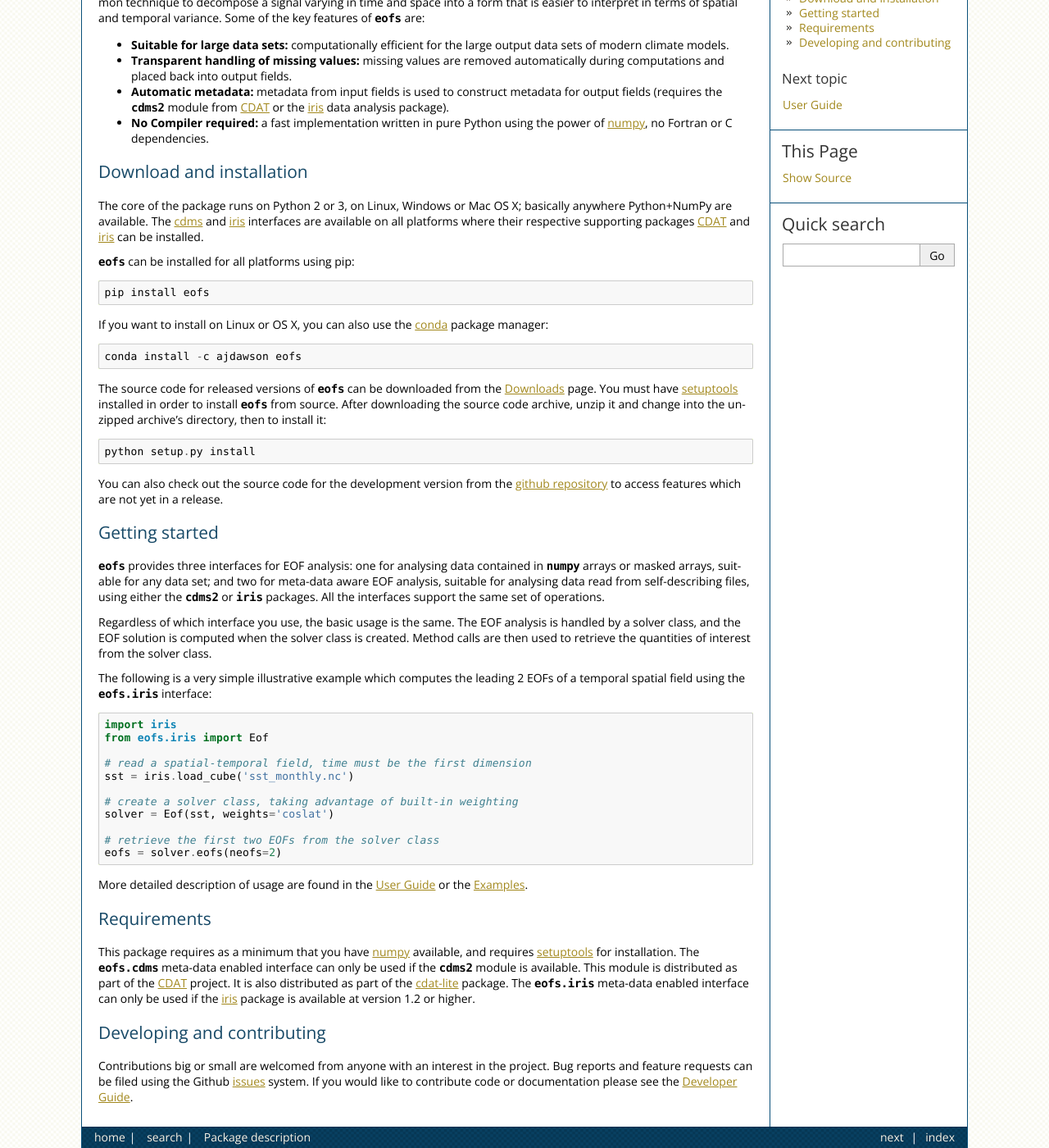
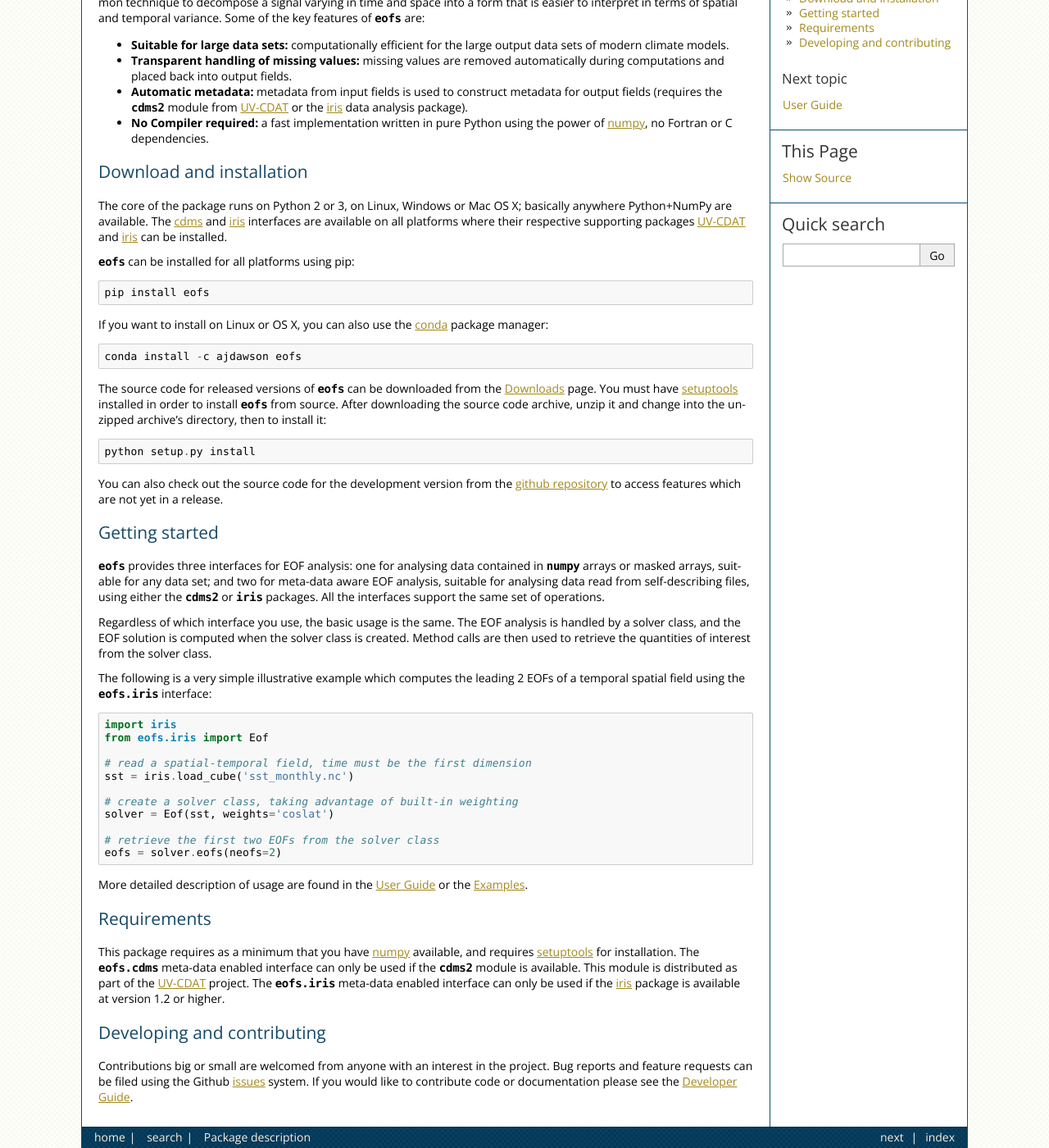
Before and after one commit to ajdawson/eofs, a Sphinx documentation site: the page built from doc/index.rst, in a window 1280 px wide and 1400 px high, scrolled down 233 px. Shown: the whole window at 82% size. Built offline with Sphinx 7.4.7, drawn with Linux system fonts in a browser that asks for light colours; the version number could not be read and is left out.

Commit message:
Modernize references to UV-CDAT.
Always call it UV-CDAT instead of CDAT and don't mention
cdat-lite anywhere.

```diff
--- a/doc/index.rst
+++ b/doc/index.rst
@@ -20,7 +20,7 @@ Some of the key features of `eofs` are:
 
 * **Suitable for large data sets:** computationally efficient for the large output data sets of modern climate models.
 * **Transparent handling of missing values:** missing values are removed automatically during computations and placed back into output fields.
-* **Automatic metadata:** metadata from input fields is used to construct metadata for output fields (requires the `cdms2` module from CDAT_ or the iris_ data analysis package).
+* **Automatic metadata:** metadata from input fields is used to construct metadata for output fields (requires the `cdms2` module from UV-CDAT_ or the iris_ data analysis package).
 * **No Compiler required:** a fast implementation written in pure Python using the power of numpy_, no Fortran or C dependencies.
 
 
@@ -28,7 +28,7 @@ Download and installation
 -------------------------
 
 The core of the package runs on Python 2 or 3, on Linux, Windows or Mac OS X; basically anywhere Python+NumPy are available.
-The :ref:`cdms <cdms-interface>` and :ref:`iris <iris-interface>` interfaces are available on all platforms where their respective supporting packages CDAT_ and iris_ can be installed.
+The :ref:`cdms <cdms-interface>` and :ref:`iris <iris-interface>` interfaces are available on all platforms where their respective supporting packages UV-CDAT_ and iris_ can be installed.
 
 `eofs` can be installed for all platforms using pip::
 
@@ -81,8 +81,7 @@ Requirements
 
 This package requires as a minimum that you have numpy_ available, and requires setuptools_ for installation.
 The `eofs.cdms` meta-data enabled interface can only be used if the `cdms2` module is available.
-This module is distributed as part of the CDAT_ project.
-It is also distributed as part of the cdat-lite_ package.
+This module is distributed as part of the UV-CDAT_ project.
 The `eofs.iris` meta-data enabled interface can only be used if the iris_ package is available at version 1.2 or higher.
 
 
@@ -94,13 +93,11 @@ Bug reports and feature requests can be filed using the Github issues_ system.
 If you would like to contribute code or documentation please see the :doc:`devguide/index`.
 
 
-.. _CDAT: http://uv-cdat.llnl.gov
+.. _UV-CDAT: http://uv-cdat.llnl.gov
 
 .. _iris: http://scitools.org.uk/iris
 
 .. _numpy: http://www.numpy.org
-
-.. _cdat-lite: http://proj.badc.rl.ac.uk/cedaservices/wiki/CdatLite
 
 .. _setuptools: https://pypi.python.org/pypi/setuptools
 
--- a/doc/userguide/interfaces.rst
+++ b/doc/userguide/interfaces.rst
@@ -23,7 +23,7 @@ standard  Other data, stored in a `numpy.ndarray` or a `numpy.ma.MaskedArray`.
 cdms interface
 --------------
 
-The `eofs.cdms` interface works with cdms variables, which are the core data container used by CDAT_. A cdms variable has meta-data associated with it, including dimensions, which are understood by the `eofs.cdms.Eof` solver interface. The outputs of the `eofs.cdms.Eof` solver are cdms variables with meta-data, which can be written straight to a netCDF file using cdms, or used with other parts of the CDAT framework.
+The `eofs.cdms` interface works with cdms variables, which are the core data container used by UV-CDAT_. A cdms variable has meta-data associated with it, including dimensions, which are understood by the `eofs.cdms.Eof` solver interface. The outputs of the `eofs.cdms.Eof` solver are cdms variables with meta-data, which can be written straight to a netCDF file using cdms, or used with other parts of the UV-CDAT framework.
 
 
 .. _iris-interface:
@@ -44,4 +44,4 @@ The standard interface works with `numpy` arrays, which makes the standard inter
 
 .. _iris: http://scitools.org.uk/iris
 
-.. _CDAT: http://uv-cdat.llnl.gov
+.. _UV-CDAT: http://uv-cdat.llnl.gov
```
Also changed, not shown: 2 other files.
